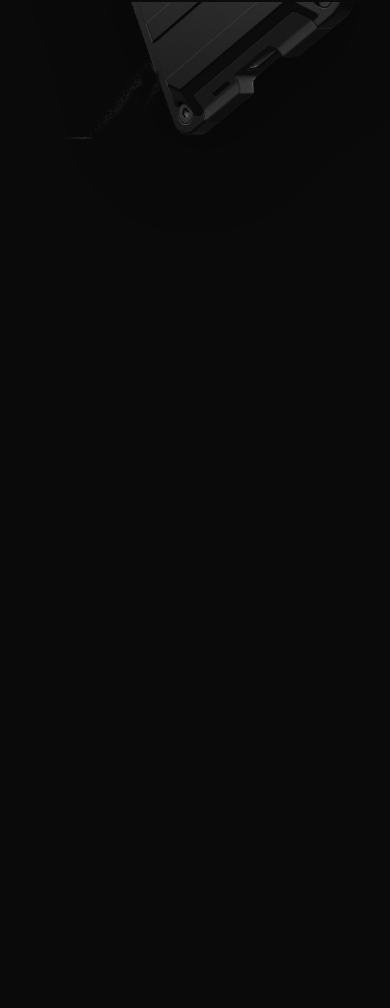
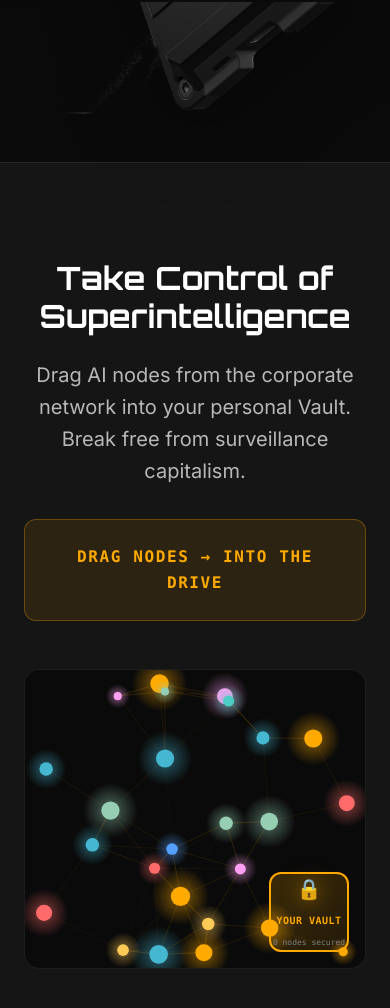
Before and after one commit to SquareDotCircle/vaultfrontend, a website: page public/index.html in a window 390 px wide. Shown: the part 842-1850 px from the top of the page. Drawn offline with Linux system fonts and the light colour scheme; a web font is replaced by a local one.

Commit message:
🎮 Interactive AI Network Demo + Updated Tagline
✨ New Features:
- Updated tagline to 'An AI system that fights for you'
- Interactive network visualization with draggable AI nodes
- Nodes represent superintelligence that can be captured
- Drag nodes from corporate network into your personal Vault
- Real-time connection visualization between nodes
- Touch support for mobile devices
- Responsive design with proper scaling

🎨 Visual Elements:
- 25 colorful AI nodes with glowing effects
- Dynamic connections based on proximity
- Vault drive zone in bottom right corner
- Live counter of secured nodes
- Smooth animations and hover effects
- Cyberpunk-inspired color scheme

💡 Interaction:
- Click and drag any node to move it
- Drop nodes into the Vault zone to capture them
- Visual feedback when nodes are secured
- Captured nodes disappear from the network
- Drive zone highlights when dragging

This creates a powerful metaphor for taking control of AI away from big tech corporations.

```diff
--- a/public/index.html
+++ b/public/index.html
@@ -3,7 +3,7 @@
 <head>
     <meta charset="UTF-8">
     <meta name="viewport" content="width=device-width, initial-scale=1.0">
-    <title>Go Offline - An AI system that works for you, not megacorps</title>
+    <title>Go Offline - An AI system that fights for you</title>
     <link rel="stylesheet" href="style.css">
 </head>
 <body class="scrollable">
@@ -13,7 +13,7 @@
         <div class="hero-section">
             <div class="hero-text">
                 <h1 class="main-title"><span class="title-prefix">Go</span> Offline</h1>
-                <p class="tagline">An AI system that works for you, not megacorps</p>
+                <p class="tagline">An AI system that fights for you</p>
                 <div class="unique-claim">
                     <span class="claim-badge">Private • Offline • Untrackable</span>
                 </div>
@@ -21,6 +21,29 @@
             </div>
             <div class="product-hero-image">
                 <img src="SSD-WD.png" alt="Private AI Knowledge Device" />
+            </div>
+        </div>
+    </div>
+
+    <!-- Interactive Network Demo -->
+    <div class="network-demo-section">
+        <div class="container">
+            <div class="network-content">
+                <div class="network-text">
+                    <h2>Take Control of Superintelligence</h2>
+                    <p>Drag AI nodes from the corporate network into your personal Vault. Break free from surveillance capitalism.</p>
+                    <div class="network-instructions">
+                        <span class="instruction">Drag nodes → Into the drive</span>
+                    </div>
+                </div>
+                <div class="network-visualization">
+                    <canvas id="networkCanvas"></canvas>
+                    <div class="vault-drive">
+                        <div class="drive-icon">🔒</div>
+                        <div class="drive-label">Your Vault</div>
+                        <div class="captured-count">0 nodes secured</div>
+                    </div>
+                </div>
             </div>
         </div>
     </div>
@@ -164,5 +187,6 @@
     </nav>
 
     <script src="script.js"></script>
+    <script src="network-demo.js"></script>
 </body>
 </html>
--- /dev/null
+++ b/public/network-demo.js
@@ -0,0 +1,351 @@
+class NetworkDemo {
+    constructor(canvasId) {
+        this.canvas = document.getElementById(canvasId);
+        this.ctx = this.canvas.getContext('2d');
+        this.nodes = [];
+        this.connections = [];
+        this.draggedNode = null;
+        this.capturedNodes = [];
+        this.mouse = { x: 0, y: 0 };
+        this.animationId = null;
+
+        this.driveZone = {
+            x: 0, y: 0, width: 120, height: 120
+        };
+
+        this.init();
+    }
+
+    init() {
+        this.resizeCanvas();
+        this.createNodes();
+        this.setupEventListeners();
+        this.animate();
+
+        window.addEventListener('resize', () => this.resizeCanvas());
+    }
+
+    resizeCanvas() {
+        const rect = this.canvas.getBoundingClientRect();
+        this.canvas.width = rect.width;
+        this.canvas.height = rect.height;
+
+        // Update drive zone position (bottom right)
+        this.driveZone.x = this.canvas.width - 140;
+        this.driveZone.y = this.canvas.height - 140;
+    }
+
+    createNodes() {
+        const nodeCount = 25;
+        const centerX = this.canvas.width / 2;
+        const centerY = this.canvas.height / 2;
+
+        for (let i = 0; i < nodeCount; i++) {
+            // Create nodes in a more distributed pattern
+            const angle = (i / nodeCount) * Math.PI * 2;
+            const radius = 50 + Math.random() * 150;
+            const x = centerX + Math.cos(angle) * radius + (Math.random() - 0.5) * 100;
+            const y = centerY + Math.sin(angle) * radius + (Math.random() - 0.5) * 100;
+
+            this.nodes.push({
+                id: i,
+                x: Math.max(20, Math.min(this.canvas.width - 20, x)),
+                y: Math.max(20, Math.min(this.canvas.height - 20, y)),
+                radius: 4 + Math.random() * 6,
+                color: this.getNodeColor(),
+                connections: [],
+                captured: false,
+                velocity: { x: 0, y: 0 }
+            });
+        }
+
+        this.createConnections();
+    }
+
+    getNodeColor() {
+        const colors = [
+            '#ffaa00', // Primary accent
+            '#ff6b6b', // Red
+            '#4ecdc4', // Teal
+            '#45b7d1', // Blue
+            '#96ceb4', // Green
+            '#feca57', // Yellow
+            '#ff9ff3', // Pink
+            '#54a0ff'  // Light blue
+        ];
+        return colors[Math.floor(Math.random() * colors.length)];
+    }
+
+    createConnections() {
+        this.connections = [];
+        const maxDistance = 100;
+
+        for (let i = 0; i < this.nodes.length; i++) {
+            for (let j = i + 1; j < this.nodes.length; j++) {
+                const nodeA = this.nodes[i];
+                const nodeB = this.nodes[j];
+                const distance = this.getDistance(nodeA, nodeB);
+
+                if (distance < maxDistance) {
+                    this.connections.push({
+                        nodeA: i,
+                        nodeB: j,
+                        distance: distance,
+                        opacity: 1 - (distance / maxDistance)
+                    });
+                }
+            }
+        }
+    }
+
+    getDistance(nodeA, nodeB) {
+        const dx = nodeA.x - nodeB.x;
+        const dy = nodeA.y - nodeB.y;
+        return Math.sqrt(dx * dx + dy * dy);
+    }
+
+    setupEventListeners() {
+        this.canvas.addEventListener('mousedown', (e) => this.onMouseDown(e));
+        this.canvas.addEventListener('mousemove', (e) => this.onMouseMove(e));
+        this.canvas.addEventListener('mouseup', (e) => this.onMouseUp(e));
+        this.canvas.addEventListener('touchstart', (e) => this.onTouchStart(e));
+        this.canvas.addEventListener('touchmove', (e) => this.onTouchMove(e));
+        this.canvas.addEventListener('touchend', (e) => this.onTouchEnd(e));
+    }
+
+    getEventPos(e) {
+        const rect = this.canvas.getBoundingClientRect();
+        const clientX = e.clientX || (e.touches && e.touches[0].clientX);
+        const clientY = e.clientY || (e.touches && e.touches[0].clientY);
+        return {
+            x: clientX - rect.left,
+            y: clientY - rect.top
+        };
+    }
+
+    onMouseDown(e) {
+        const pos = this.getEventPos(e);
+        this.startDrag(pos);
+    }
+
+    onTouchStart(e) {
+        e.preventDefault();
+        const pos = this.getEventPos(e);
+        this.startDrag(pos);
+    }
+
+    startDrag(pos) {
+        // Find the closest node to the mouse
+        let closestNode = null;
+        let closestDistance = Infinity;
+
+        for (let node of this.nodes) {
+            if (node.captured) continue;
+
+            const distance = Math.sqrt(
+                (pos.x - node.x) ** 2 + (pos.y - node.y) ** 2
+            );
+
+            if (distance < node.radius + 10 && distance < closestDistance) {
+                closestDistance = distance;
+                closestNode = node;
+            }
+        }
+
+        if (closestNode) {
+            this.draggedNode = closestNode;
+            this.canvas.style.cursor = 'grabbing';
+        }
+    }
+
+    onMouseMove(e) {
+        const pos = this.getEventPos(e);
+        this.updateDrag(pos);
+    }
+
+    onTouchMove(e) {
+        e.preventDefault();
+        const pos = this.getEventPos(e);
+        this.updateDrag(pos);
+    }
+
+    updateDrag(pos) {
+        this.mouse = pos;
+
+        if (this.draggedNode) {
+            this.draggedNode.x = pos.x;
+            this.draggedNode.y = pos.y;
+        }
+    }
+
+    onMouseUp(e) {
+        this.endDrag();
+    }
+
+    onTouchEnd(e) {
+        e.preventDefault();
+        this.endDrag();
+    }
+
+    endDrag() {
+        if (this.draggedNode) {
+            // Check if node is in the drive zone
+            if (this.isInDriveZone(this.draggedNode)) {
+                this.captureNode(this.draggedNode);
+            }
+
+            this.draggedNode = null;
+            this.canvas.style.cursor = 'grab';
+        }
+    }
+
+    isInDriveZone(node) {
+        return node.x >= this.driveZone.x &&
+               node.x <= this.driveZone.x + this.driveZone.width &&
+               node.y >= this.driveZone.y &&
+               node.y <= this.driveZone.y + this.driveZone.height;
+    }
+
+    captureNode(node) {
+        node.captured = true;
+        this.capturedNodes.push(node);
+
+        // Update the counter in the UI
+        const counter = document.querySelector('.captured-count');
+        if (counter) {
+            counter.textContent = `${this.capturedNodes.length} nodes secured`;
+        }
+
+        // Add some visual feedback
+        this.createCaptureEffect(node);
+    }
+
+    createCaptureEffect(node) {
+        // Simple flash effect
+        const originalColor = node.color;
+        node.color = '#ffaa00';
+
+        setTimeout(() => {
+            if (node.captured) {
+                node.color = originalColor;
+            }
+        }, 200);
+    }
+
+    animate() {
+        this.update();
+        this.draw();
+        this.animationId = requestAnimationFrame(() => this.animate());
+    }
+
+    update() {
+        // Update connections based on current node positions
+        this.createConnections();
+
+        // Add subtle movement to non-dragged, non-captured nodes
+        for (let node of this.nodes) {
+            if (node !== this.draggedNode && !node.captured) {
+                // Very subtle floating motion
+                node.x += Math.sin(Date.now() * 0.001 + node.id) * 0.1;
+                node.y += Math.cos(Date.now() * 0.0015 + node.id) * 0.1;
+
+                // Keep nodes in bounds
+                node.x = Math.max(node.radius, Math.min(this.canvas.width - node.radius, node.x));
+                node.y = Math.max(node.radius, Math.min(this.canvas.height - node.radius, node.y));
+            }
+        }
+    }
+
+    draw() {
+        // Clear canvas
+        this.ctx.fillStyle = '#0a0a0a';
+        this.ctx.fillRect(0, 0, this.canvas.width, this.canvas.height);
+
+        // Draw connections
+        this.drawConnections();
+
+        // Draw nodes
+        this.drawNodes();
+
+        // Draw drive zone highlight when dragging
+        if (this.draggedNode) {
+            this.drawDriveZoneHighlight();
+        }
+    }
+
+    drawConnections() {
+        for (let connection of this.connections) {
+            const nodeA = this.nodes[connection.nodeA];
+            const nodeB = this.nodes[connection.nodeB];
+
+            // Skip connections to captured nodes
+            if (nodeA.captured || nodeB.captured) continue;
+
+            this.ctx.beginPath();
+            this.ctx.moveTo(nodeA.x, nodeA.y);
+            this.ctx.lineTo(nodeB.x, nodeB.y);
+            this.ctx.strokeStyle = `rgba(255, 170, 0, ${connection.opacity * 0.3})`;
+            this.ctx.lineWidth = 1;
+            this.ctx.stroke();
+        }
+    }
+
+    drawNodes() {
+        for (let node of this.nodes) {
+            if (node.captured) continue;
+
+            // Node glow
+            const gradient = this.ctx.createRadialGradient(
+                node.x, node.y, 0,
+                node.x, node.y, node.radius * 3
+            );
+            gradient.addColorStop(0, node.color + '80');
+            gradient.addColorStop(1, node.color + '00');
+
+            this.ctx.fillStyle = gradient;
+            this.ctx.beginPath();
+            this.ctx.arc(node.x, node.y, node.radius * 3, 0, Math.PI * 2);
+            this.ctx.fill();
+
+            // Node core
+            this.ctx.fillStyle = node.color;
+            this.ctx.beginPath();
+            this.ctx.arc(node.x, node.y, node.radius, 0, Math.PI * 2);
+            this.ctx.fill();
+
+            // Highlight if being dragged
+            if (node === this.draggedNode) {
+                this.ctx.strokeStyle = '#ffffff';
+                this.ctx.lineWidth = 2;
+                this.ctx.stroke();
+            }
+        }
+    }
+
+    drawDriveZoneHighlight() {
+        this.ctx.strokeStyle = '#ffaa00';
+        this.ctx.lineWidth = 2;
+        this.ctx.setLineDash([5, 5]);
+        this.ctx.strokeRect(
+            this.driveZone.x,
+            this.driveZone.y,
+            this.driveZone.width,
+            this.driveZone.height
+        );
+        this.ctx.setLineDash([]);
+    }
+
+    destroy() {
+        if (this.animationId) {
+            cancelAnimationFrame(this.animationId);
+        }
+    }
+}
+
+// Initialize the network demo when the page loads
+document.addEventListener('DOMContentLoaded', function() {
+    const canvas = document.getElementById('networkCanvas');
+    if (canvas) {
+        window.networkDemo = new NetworkDemo('networkCanvas');
+    }
+});
--- a/public/style.css
+++ b/public/style.css
@@ -235,6 +235,168 @@ body.scrollable {
 .cta-button.secondary:hover {
     background: var(--surface);
     border-color: var(--accent-primary);
+}
+
+/* Interactive Network Demo */
+.network-demo-section {
+    padding: var(--space-4xl) 0;
+    background: var(--secondary-bg);
+    border-top: 1px solid var(--border-subtle);
+    border-bottom: 1px solid var(--border-subtle);
+    overflow: hidden;
+}
+
+.network-content {
+    display: grid;
+    grid-template-columns: 1fr 2fr;
+    gap: var(--space-4xl);
+    align-items: center;
+}
+
+.network-text h2 {
+    font-family: var(--font-display);
+    font-size: clamp(2rem, 5vw, 3rem);
+    font-weight: 700;
+    line-height: 1.2;
+    margin-bottom: var(--space-lg);
+    color: var(--text-primary);
+}
+
+.network-text p {
+    font-size: 1.25rem;
+    color: var(--text-secondary);
+    line-height: 1.6;
+    margin-bottom: var(--space-xl);
+}
+
+.network-instructions {
+    padding: var(--space-lg);
+    background: rgba(255, 170, 0, 0.1);
+    border: 1px solid rgba(255, 170, 0, 0.3);
+    border-radius: var(--radius-lg);
+    text-align: center;
+}
+
+.instruction {
+    font-family: var(--font-mono);
+    font-size: 1rem;
+    color: var(--accent-primary);
+    font-weight: 600;
+    text-transform: uppercase;
+    letter-spacing: 0.1em;
+}
+
+.network-visualization {
+    position: relative;
+    height: 500px;
+    background: var(--primary-bg);
+    border: 1px solid var(--border-subtle);
+    border-radius: var(--radius-xl);
+    overflow: hidden;
+}
+
+#networkCanvas {
+    width: 100%;
+    height: 100%;
+    cursor: grab;
+}
+
+#networkCanvas:active {
+    cursor: grabbing;
+}
+
+.vault-drive {
+    position: absolute;
+    bottom: var(--space-xl);
+    right: var(--space-xl);
+    width: 120px;
+    height: 120px;
+    background: linear-gradient(135deg, rgba(255, 170, 0, 0.2) 0%, rgba(255, 170, 0, 0.1) 100%);
+    border: 2px solid var(--accent-primary);
+    border-radius: var(--radius-lg);
+    display: flex;
+    flex-direction: column;
+    align-items: center;
+    justify-content: center;
+    text-align: center;
+    transition: all 0.3s ease;
+}
+
+.vault-drive:hover {
+    transform: scale(1.05);
+    box-shadow: 0 0 30px rgba(255, 170, 0, 0.3);
+}
+
+.drive-icon {
+    font-size: 2rem;
+    margin-bottom: var(--space-xs);
+    filter: drop-shadow(0 0 10px rgba(255, 170, 0, 0.5));
+}
+
+.drive-label {
+    font-family: var(--font-mono);
+    font-size: 0.75rem;
+    color: var(--accent-primary);
+    font-weight: 600;
+    margin-bottom: var(--space-xs);
+    text-transform: uppercase;
+    letter-spacing: 0.05em;
+}
+
+.captured-count {
+    font-family: var(--font-mono);
+    font-size: 0.625rem;
+    color: var(--text-tertiary);
+    font-weight: 500;
+}
+
+/* Responsive adjustments for network demo */
+@media (max-width: 1024px) {
+    .network-content {
+        grid-template-columns: 1fr;
+        gap: var(--space-2xl);
+        text-align: center;
+    }
+
+    .network-visualization {
+        height: 400px;
+    }
+
+    .vault-drive {
+        bottom: var(--space-lg);
+        right: var(--space-lg);
+        width: 100px;
+        height: 100px;
+    }
+
+    .drive-icon {
+        font-size: 1.5rem;
+    }
+}
+
+@media (max-width: 640px) {
+    .network-visualization {
+        height: 300px;
+    }
+
+    .vault-drive {
+        width: 80px;
+        height: 80px;
+        bottom: var(--space-md);
+        right: var(--space-md);
+    }
+
+    .drive-icon {
+        font-size: 1.25rem;
+    }
+
+    .drive-label {
+        font-size: 0.625rem;
+    }
+
+    .captured-count {
+        font-size: 0.5rem;
+    }
 }
 
 /* Privacy Statement - Clean Section */
```
